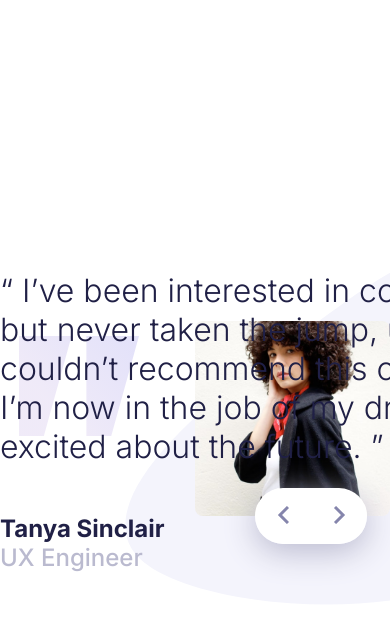
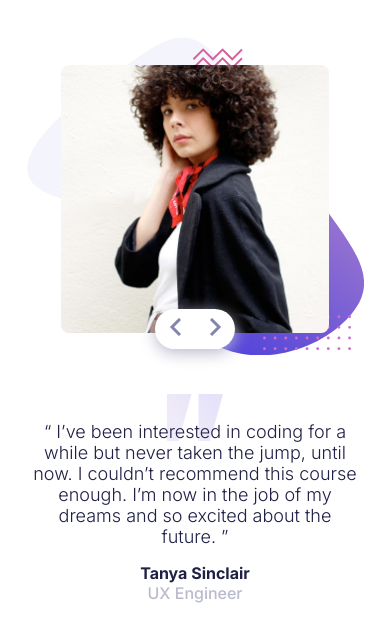
Before and after one commit to calebesg/slider-pure-js, a plain HTML site: page index.html in a window 390 px wide. Drawn offline with Linux system fonts and the light colour scheme.

Commit message:
mobile layout

```diff
--- a/style.css
+++ b/style.css
@@ -158,3 +158,82 @@ span {
     transform: translateX(0);
   }
 }
+
+@media (max-width: 800px) {
+  body {
+    background-size: 80%;
+  }
+
+  main {
+    min-height: 100vh;
+    align-items: flex-start;
+  }
+
+  .container {
+    margin-top: 4rem;
+    max-width: 85%;
+    display: flex;
+    flex-direction: column-reverse;
+  }
+
+  .image-control {
+    padding: 0 2rem;
+    position: relative;
+  }
+  .image-control::before {
+    content: '';
+  }
+
+  .picture::after {
+    content: '';
+    position: absolute;
+    inset: 0;
+    background: url(./images/pattern-bg.svg) no-repeat;
+    background-size: contain;
+    transform: scale(1.15) translate(20px, -6px);
+    z-index: -1;
+  }
+
+  .about-wrap {
+    background-size: 3.5rem;
+    background-position: center 25%;
+  }
+
+  .about-content {
+    margin-top: 5rem;
+    position: inherit;
+    display: block;
+    font-size: 1.125rem;
+    text-align: center;
+  }
+  .about-content.out {
+    transform: translate(300px);
+    opacity: 0;
+  }
+
+  blockquote {
+    width: 100%;
+  }
+
+  strong {
+    margin-top: 1rem;
+    font-size: 1rem;
+  }
+
+  span {
+    display: block;
+  }
+
+  .group-button {
+    bottom: -0.5rem;
+    left: 50%;
+    transform: translate(-50%);
+    border-radius: 1.25rem;
+    box-shadow: 0 0.25rem 1rem var(--blue-200);
+  }
+
+  .btn {
+    width: 2.5rem;
+    height: 2.5rem;
+  }
+}
```
